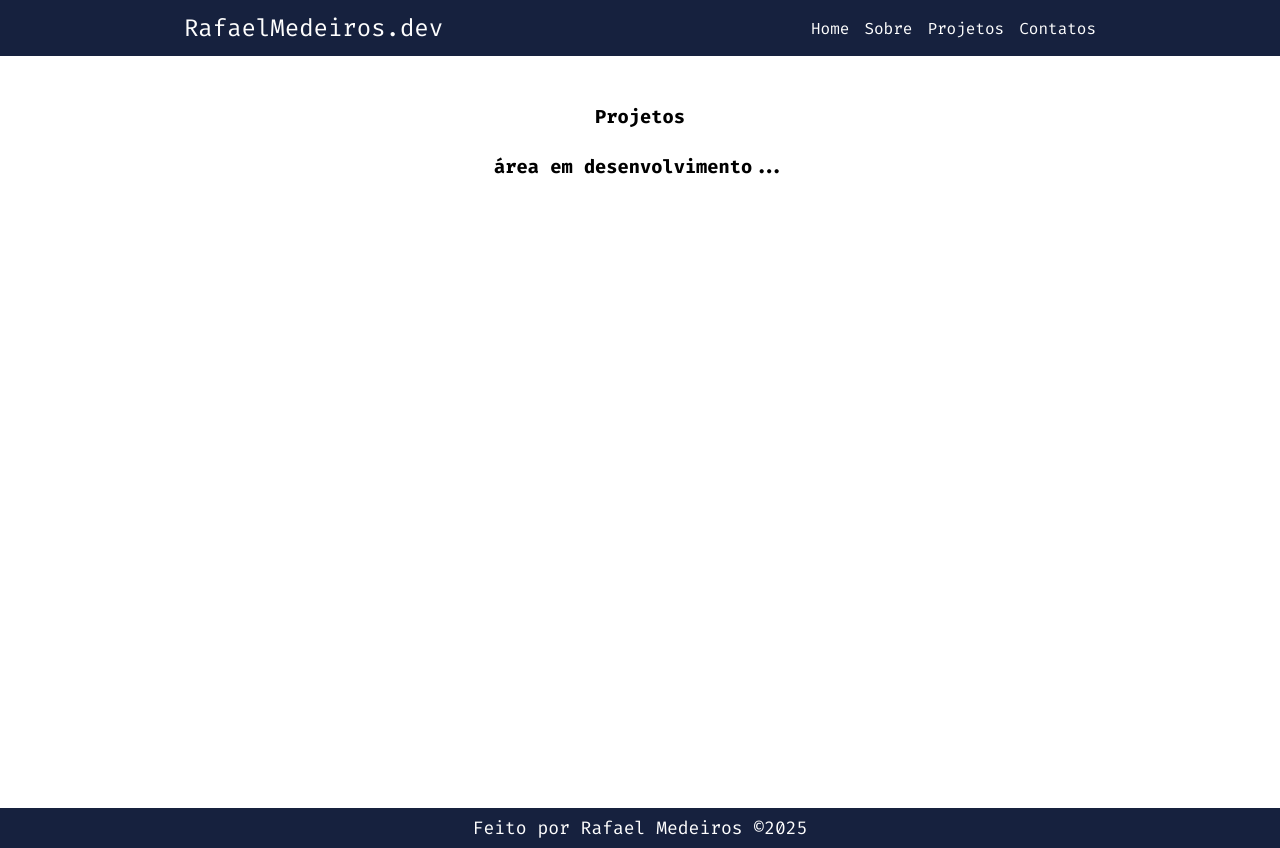
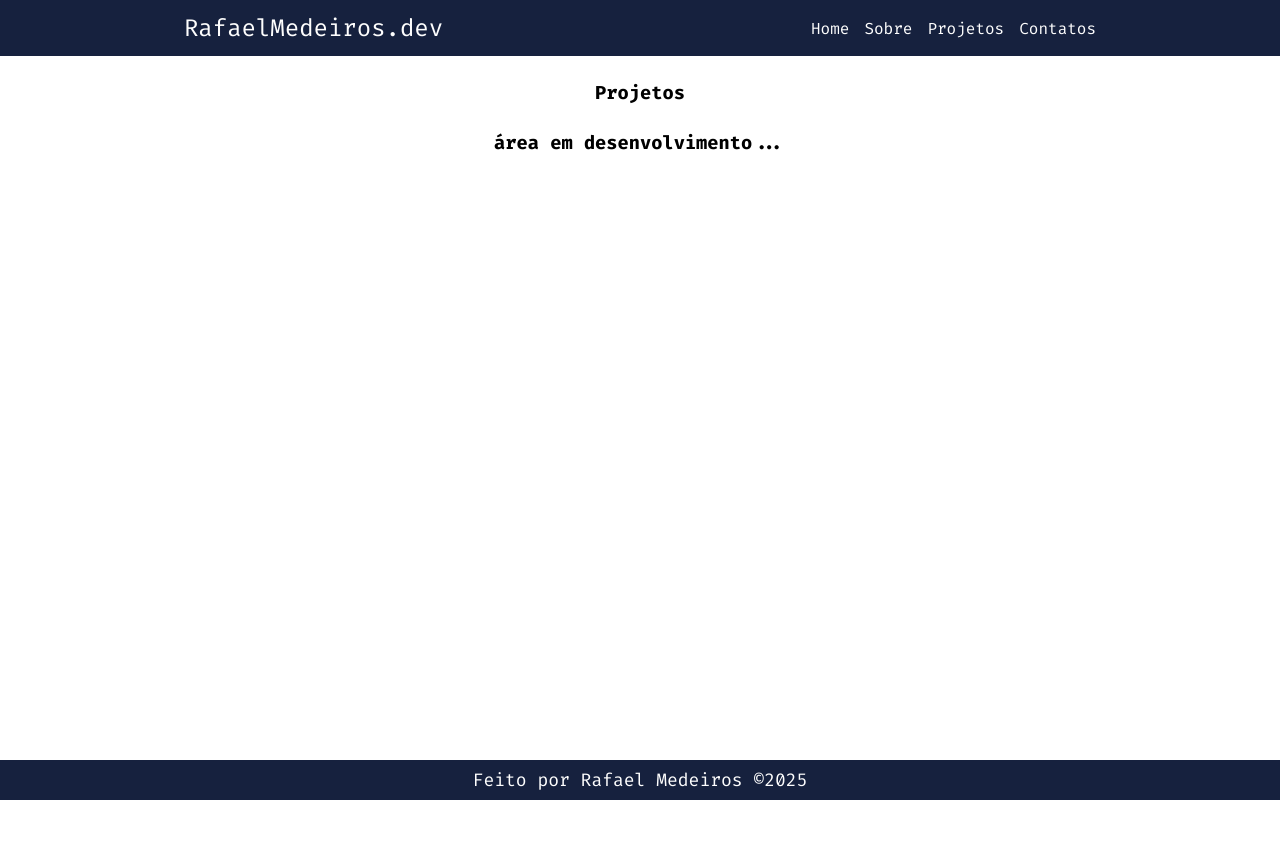
Before and after one commit to Rafael-Mont-Medeiros/website-with-react-vite, a React (Vite) app: page /projetos in a window 1280 px wide. After the commit the page ends 800 px from the top, so only its background shows below. Built offline with nearby package versions, Linux system fonts and the light colour scheme.

Commit message:
Desenvolvendo website com vite+react.

```diff
--- a/src/Components/Footer/Footer.module.css
+++ b/src/Components/Footer/Footer.module.css
@@ -5,6 +5,9 @@
     font-size: 1.125rem;
     /* height: 50px; */
     height: 5vh;
+    position: fixed;
+    bottom: 0;
+    width: 100vw;
     background-color: var(--prymari);
     color: var(--white);
     font-weight: 400;
--- a/src/Components/Header/Header.module.css
+++ b/src/Components/Header/Header.module.css
@@ -6,6 +6,8 @@
     width: 100vw;
     /* height: 60px; */
     height: 7vh;
+    position: fixed;
+    top: 0;
     background-color: var(--prymari);
 }
 
--- a/src/Pages/Contatos/Contatos.module.css
+++ b/src/Pages/Contatos/Contatos.module.css
@@ -4,5 +4,5 @@
     align-items: center;
     height: 88vh;
     row-gap: 25px;
-    margin-top: 3rem;
+    margin-top: 10vh;
 }
--- a/src/Pages/Projetos/Projetos.module.css
+++ b/src/Pages/Projetos/Projetos.module.css
@@ -3,6 +3,6 @@
     flex-direction: column;
     align-items: center;
     row-gap: 25px;
-    margin-top: 3rem;
+    margin-top: 10vh;
     height: 88vh;
 }
```
